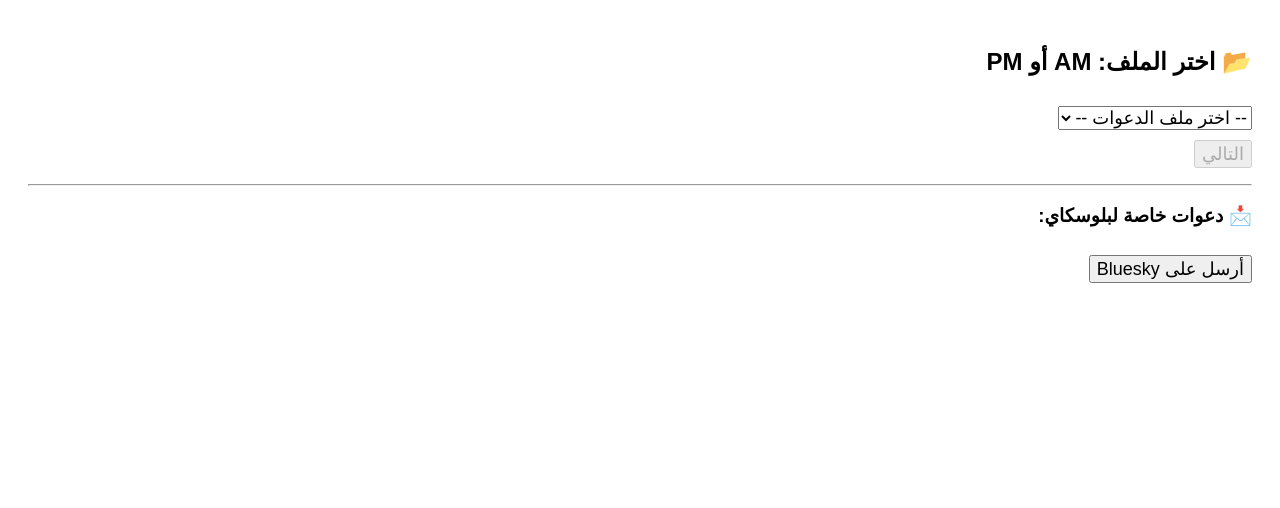
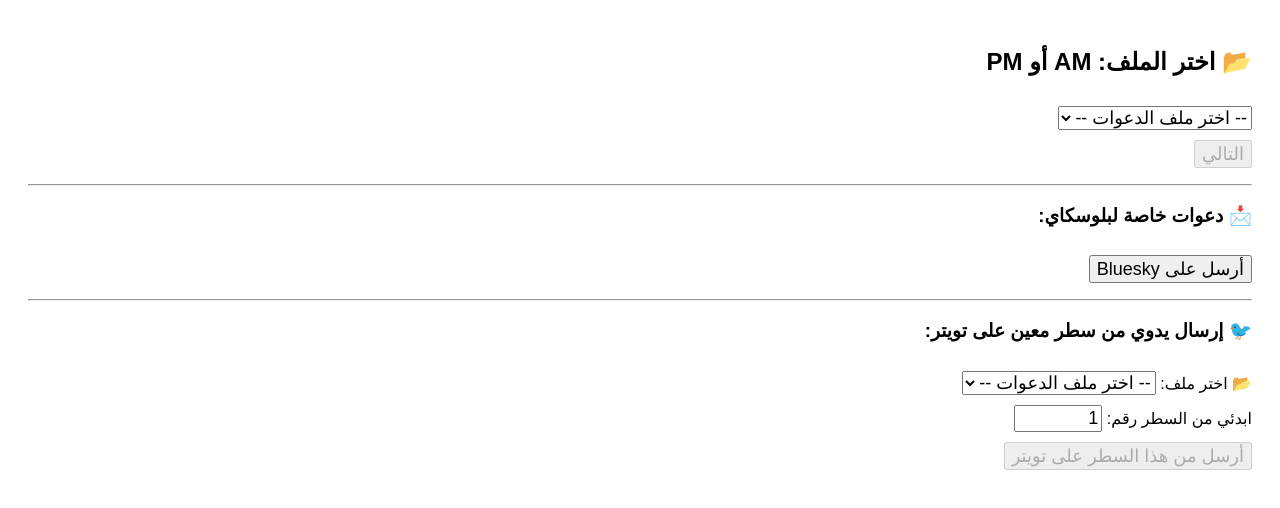
Before and after one commit to hobaDevHome/twitterhelper, a plain HTML site: page index.html in a window 1280 px wide. Drawn offline with Linux system fonts and the light colour scheme.

Commit message:
manual line input

```diff
--- a/index.html
+++ b/index.html
@@ -10,11 +10,14 @@
         padding: 20px;
       }
       select,
-      button {
+      button,
+      input {
         font-size: 18px;
         margin-top: 10px;
       }
-      #status {
+      #status,
+      #statusBlue,
+      #statusManual {
         margin-top: 15px;
       }
     </style>
@@ -38,7 +41,35 @@
     <button onclick="sendBluesky()" id="blueBtn">أرسل على Bluesky</button>
     <p id="statusBlue"></p>
 
+    <!-- الجزء الجديد -->
+    <hr />
+    <h3>🐦 إرسال يدوي من سطر معين على تويتر:</h3>
+
+    <label for="fileSelectorManual">📂 اختر ملف:</label>
+    <select id="fileSelectorManual" onchange="loadFileManual()">
+      <option value="">-- اختر ملف الدعوات --</option>
+      <option value="am.csv">am.csv</option>
+      <option value="pm.csv">pm.csv</option>
+    </select>
+    <br />
+
+    <label for="startIndexManual">ابدئي من السطر رقم:</label>
+    <input
+      type="number"
+      id="startIndexManual"
+      min="1"
+      style="width: 80px"
+      value="1"
+    />
+    <br />
+
+    <button onclick="sendFromCustomLine()" id="manualBtn" disabled>
+      أرسل من هذا السطر على تويتر
+    </button>
+    <p id="statusManual"></p>
+
     <script>
+      // الجزء الأول
       let invites = [];
       let index = 0;
 
@@ -91,7 +122,6 @@
       function sendBluesky() {
         if (blueIndex < blueskyInvites.length) {
           const encoded = encodeURIComponent(blueskyInvites[blueIndex++]);
-          // للرابط اللي يفتح البلوسكاي أو المتصفح حسب نظام الجهاز
           const url = `https://bsky.app/intent/compose?text=${encoded}`;
           window.open(url, "_blank");
           document.getElementById(
@@ -101,6 +131,57 @@
           alert("🎉 خلصنا كل دعوات بلوسكاي!");
         }
       }
+
+      // الجزء الجديد: تحميل الملف واستخدامه مع اختيار السطر
+      let manualInvites = [];
+
+      function loadFileManual() {
+        const filename = document.getElementById("fileSelectorManual").value;
+        if (!filename) return;
+
+        fetch(filename)
+          .then((response) => {
+            if (!response.ok) throw new Error("فشل تحميل الملف");
+            return response.text();
+          })
+          .then((text) => {
+            manualInvites = text
+              .split(/\r?\n/)
+              .filter((line) => line.trim() !== "");
+            document.getElementById("manualBtn").disabled = false;
+            document.getElementById(
+              "statusManual"
+            ).textContent = `📄 تم تحميل ${manualInvites.length} دعوة من "${filename}"`;
+          })
+          .catch((err) => {
+            console.error(err);
+            document.getElementById("statusManual").textContent =
+              "❌ حدث خطأ أثناء تحميل الملف";
+          });
+      }
+
+      function sendFromCustomLine() {
+        const customIndexInput =
+          document.getElementById("startIndexManual").value;
+        let customIndex = parseInt(customIndexInput) - 1;
+
+        if (
+          isNaN(customIndex) ||
+          customIndex < 0 ||
+          customIndex >= manualInvites.length
+        ) {
+          alert("❌ رقم السطر غير صالح");
+          return;
+        }
+
+        const text = encodeURIComponent(manualInvites[customIndex]);
+        const tweetURL = `https://twitter.com/intent/tweet?text=${text}`;
+        window.open(tweetURL, "_blank");
+
+        document.getElementById(
+          "statusManual"
+        ).textContent = `✅ تم إرسال الدعوة من السطر رقم ${customIndex + 1}`;
+      }
     </script>
   </body>
 </html>
```
